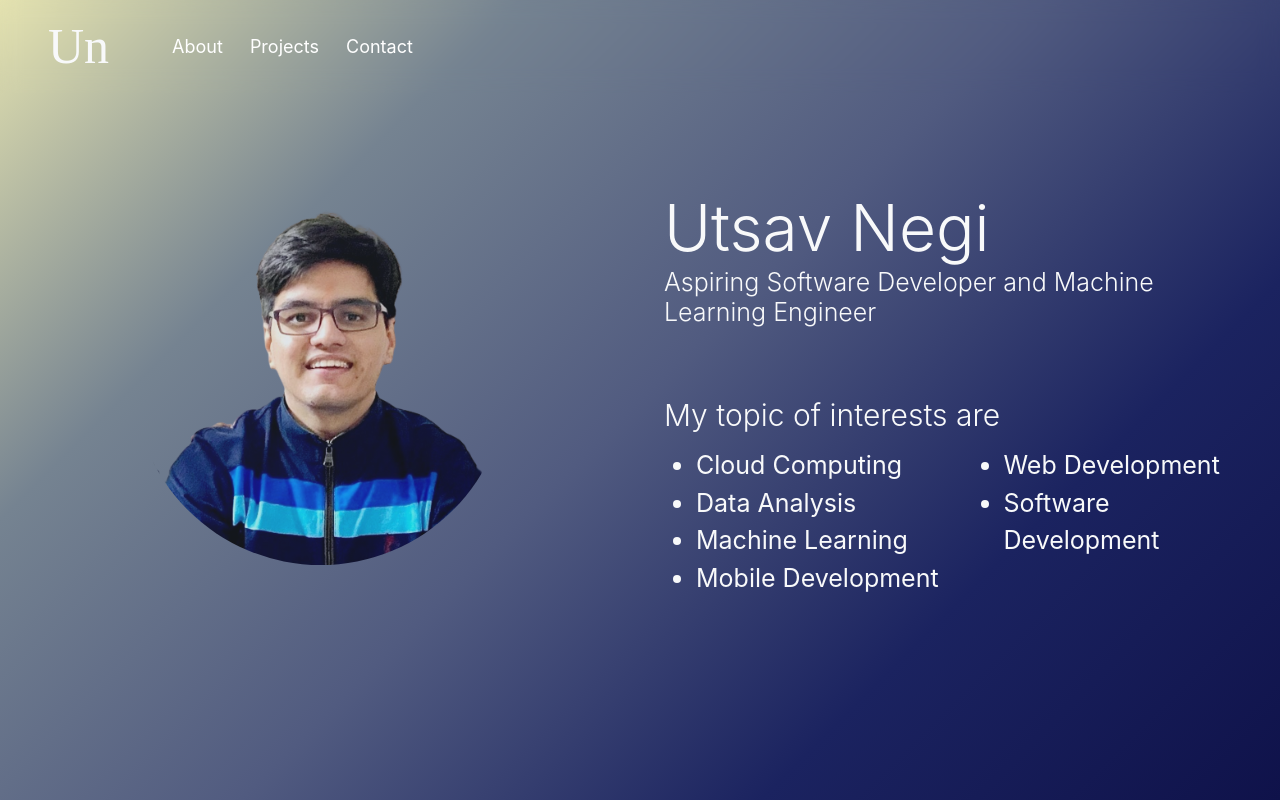
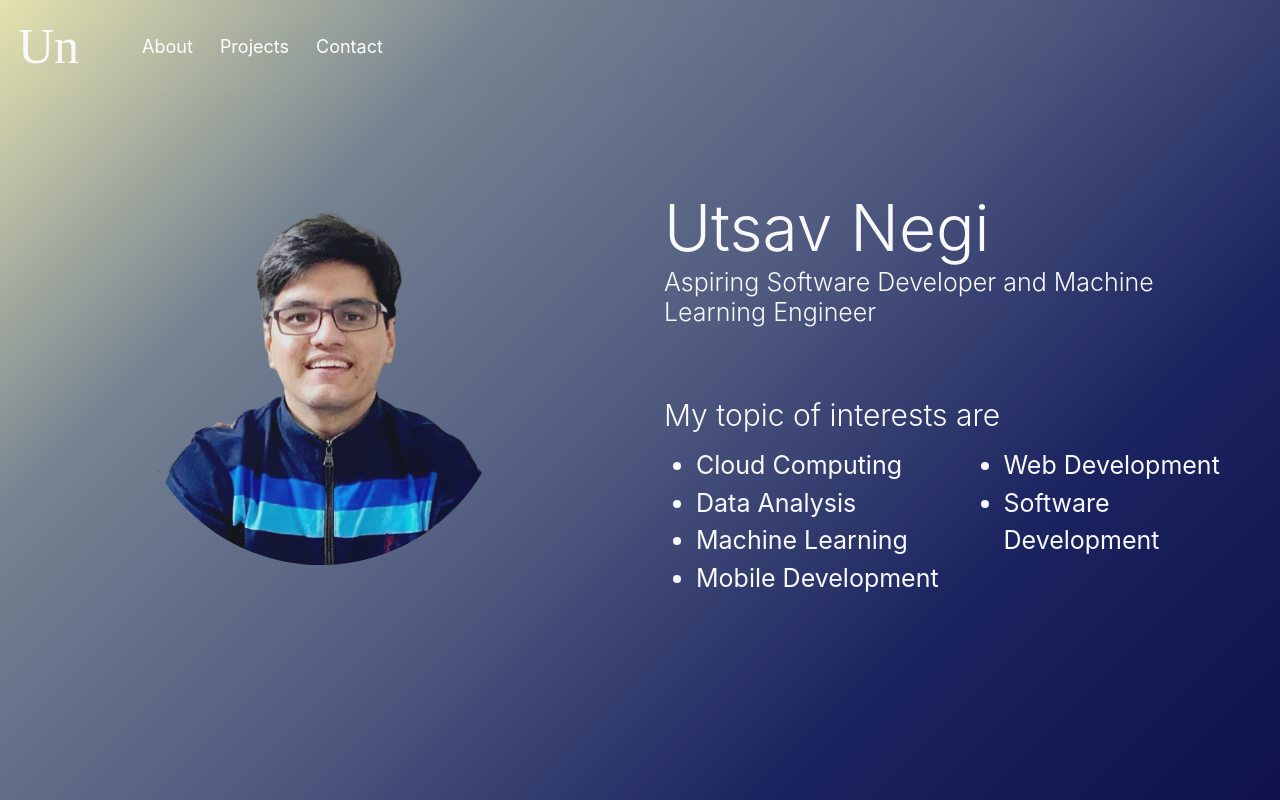
Before and after one commit to negiutsav9/personal-website, a React (Create React App) app: page / in a window 1280 px wide. Shown: the top 800 px of the page. Built offline with nearby package versions, Linux system fonts and the light colour scheme.

Commit message:
Adjust width

```diff
--- a/src/App.css
+++ b/src/App.css
@@ -1,6 +1,6 @@
 .App{
-    min-width: 100%;
-    min-height: 100%;
+    min-width:-webkit-min-content;
+    min-height: 100vh;
     background: linear-gradient(-45deg, #0f124a, #1b2360, #515b80, #758391, #e5e3b0);
     background-attachment: fixed;
 }
@@ -13,9 +13,9 @@
 
 #title, #offcanvasDarkNavbarLabel{
     font-family: 'Allura', cursive;
-    margin-left: 30px;
     font-size: 50px;
 }
+
 
 #links{
     font-size: 18px;
--- a/src/components/About/About.css
+++ b/src/components/About/About.css
@@ -1,4 +1,5 @@
 #about-main{
+     min-width:-webkit-min-content;
     display: inline-block;
     margin-top:86px;
     background: transparent;
@@ -6,7 +7,8 @@
     scroll-behavior: smooth;
     font-size: 20px;
     -ms-overflow-style: none;
-    overflow: -moz-scrollbars-none;
+    overflow: -moz-scrollbars-hidden;
+    overflow: hidden;
     padding-left: 19px;
     padding-right: 19px;
 }
--- a/src/components/Contact/Contact.css
+++ b/src/components/Contact/Contact.css
@@ -5,12 +5,10 @@
     z-index: 1;
     scroll-behavior: smooth;
     font-size: 20px;
+    min-width: 98.5vw;
     -ms-overflow-style: none;
     overflow: -moz-scrollbars-none;
-    padding-left: 19px;
-    padding-right: 19px;
-    min-width: 100vw;
-    min-height: 100vh;
+    overflow: hidden;
 }
 
 a:link { text-decoration: none; }
@@ -39,7 +37,7 @@ a:active { text-decoration: none; }
 }
 
 form{
-    margin-left: 5px;
+    padding-left: 5px;
 }
 
 #submitButton {
--- a/src/components/Contact/Contact.jsx
+++ b/src/components/Contact/Contact.jsx
@@ -40,7 +40,7 @@ export default function Contact(){
             <h3 class='display-4 text-light'>Contact</h3>
             <div class="line" style={{marginBottom:25}}/>
             <div class="row row-cols-1 row-cols-lg-2">
-                <div class="col col-lg-7">
+                <div class="col col-lg-6">
                     <form id="form" onSubmit={handleSubmit}>
                         <div class="mb-3">
                             <label for="InputName" class="form-label text-light">Name</label>
@@ -64,7 +64,7 @@ export default function Contact(){
                         <button type="submit" id="submitButton" disabled={state.submitting}>Submit</button>
                     </form>
                 </div>
-                <div class="col col-lg-5">
+                <div class="col col-lg-6">
                     <div style={{display:'flex', justifyContent:'center', alignItems:'center', margin:35}}>
                         <button id="resumeButton">
                             <img id='resume_icon' src={resume_icon} alt=''/>
--- a/src/components/Home/Home.css
+++ b/src/components/Home/Home.css
@@ -1,7 +1,9 @@
 #home{
     min-height: 88vh;
-    min-width: 100vw;
     padding-top: 190px;
+    -ms-overflow-style: none;
+    overflow: -moz-scrollbars-none;
+    overflow: hidden;
 }
 
 #sub_intro{
--- a/src/components/Projects/Projects.css
+++ b/src/components/Projects/Projects.css
@@ -7,9 +7,10 @@
     font-size: 20px;
     -ms-overflow-style: none;
     overflow: -moz-scrollbars-none;
+    overflow: hidden;
     padding-left: 19px;
     padding-right: 19px;
-    min-width: 100vw;
+    min-width: 98.5vw;
     min-height: 100vh;
 }
 
```
